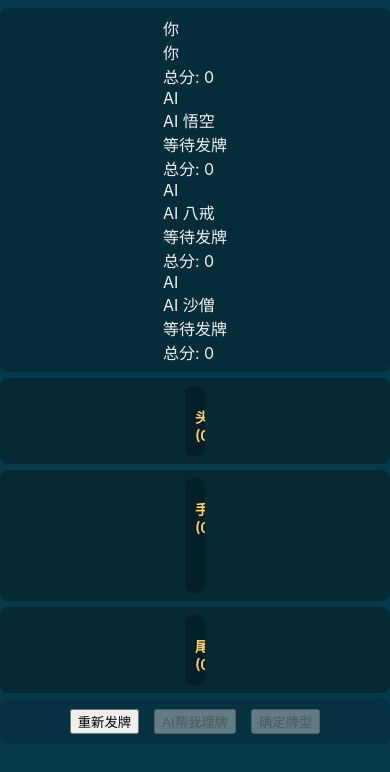
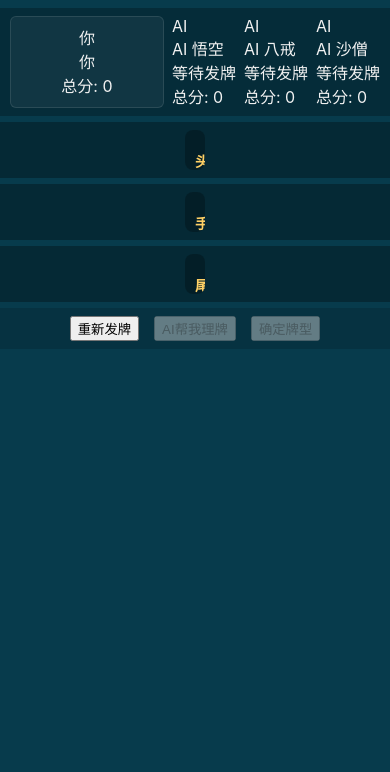
Before and after one commit to wen952555/sss, a React (Create React App) app in the folder frontend/: page / in a window 390 px wide. Shown: the top 772 px of the page. Built offline with nearby package versions, Linux system fonts and the light colour scheme.

Commit message:
Update App.css

```diff
--- a/frontend/src/App.css
+++ b/frontend/src/App.css
@@ -1,66 +1,91 @@
 /* frontend/src/App.css */
 
 /* --- 全局与基础布局 --- */
-body, html { height: 100%; margin: 0; overflow-x: hidden; }
-body { font-family: -apple-system, BlinkMacSystemFont, 'Segoe UI', Roboto, ऑक्सीजन, Ubuntu, Cantarell, 'Fira Sans', 'Droid Sans', 'Helvetica Neue', sans-serif; -webkit-font-smoothing: antialiased; -moz-osx-font-smoothing: grayscale; background-color: #073b4c; color: #f1f1f1; box-sizing: border-box; display: flex; /* 让body也成为flex容器 */ flex-direction: column; /* 确保app-container能撑满 */ }
-*, *::before, *::after { box-sizing: inherit; }
+body, html {
+  height: 100%;
+  margin: 0;
+  overflow-x: hidden;
+  background-color: #073b4c; /* 背景色放在 body 上 */
+}
+body {
+  font-family: -apple-system, BlinkMacSystemFont, 'Segoe UI', Roboto, ऑक्सीजन, Ubuntu, Cantarell, 'Fira Sans', 'Droid Sans', 'Helvetica Neue', sans-serif;
+  -webkit-font-smoothing: antialiased;
+  -moz-osx-font-smoothing: grayscale;
+  color: #f1f1f1;
+  box-sizing: border-box;
+  display: flex; /* 让body也成为flex容器 */
+  flex-direction: column; /* 确保app-container能撑满 */
+}
+*, *::before, *::after {
+  box-sizing: inherit;
+}
 
 .app-container {
   display: flex;
-  flex-direction: column;
-  align-items: stretch; /* 子横幅占满宽度 */
+  flex-direction: column; /* 确保其子元素（game-view-active 或 comparison-view-container）能正确应用flex-grow */
   width: 100%;
-  flex-grow: 1; /* 关键：让 app-container 占据所有可用垂直空间 */
-  /* padding 由 game-view-active 控制 */
+  flex-grow: 1; /* 占据body内所有可用垂直空间 */
+  /* padding 由子视图内部控制，或不设 */
 }
 
 /* 主游戏视图容器 (包含5个横幅) */
 .game-view-active {
   display: flex;
-  flex-direction: column;
-  align-items: center;
+  flex-direction: column; /* 五个横幅垂直排列 */
+  align-items: stretch;    /* 关键：让子横幅默认拉伸以占满宽度 */
   width: 100%;
-  flex-grow: 1; /* 关键：让 game-view-active 也占据父容器所有可用垂直空间 */
-  padding: 10px 0;
-  gap: 8px; /* 减小横幅间距，为内容区争取更多空间 */
+  flex-grow: 1;          /* 占据app-container内所有可用垂直空间 */
+  padding: 10px 0;       /* 上下padding，左右由banner-section控制 */
+  gap: 8px;              /* 横幅之间的垂直间距 */
 }
 
-/* 通用横幅区域样式 */
+/* 通用横幅区域样式 - 核心：占满宽度 */
 .banner-section {
-  width: 100%;
-  max-width: 900px;
-  margin-left: auto;
-  margin-right: auto;
-  padding: 8px 15px; /* 统一减小一点横幅的上下padding */
+  width: 100%;           /* 关键：占满父容器 (.game-view-active) 的宽度 */
+  padding: 10px 15px;    /* 横幅自身的左右内边距，上下padding根据内容调整 */
   background-color: rgba(0, 0, 0, 0.2);
-  border-radius: 8px;
   display: flex;
   flex-direction: column;
-  align-items: center;
+  align-items: center; /* 横幅内部的内容块（如top-banner-container, hand-area, controls）水平居中 */
 }
-.player-status-banner-section { background-color: rgba(0,0,0,0.25); padding: 6px 15px; /* 顶部横幅可以更紧凑 */ }
-.hand-lane-banner { background-color: rgba(0,0,0,0.3); padding: 10px 15px; /* 牌道横幅padding */ }
-.controls-banner-section { background-color: rgba(0,0,0,0.15); }
+/* 移除之前为第一个和最后一个横幅添加的圆角，除非特别需要 */
+/* .game-view-active > .banner-section:first-child { ... } */
+/* .game-view-active > .banner-section:last-child { ... } */
 
 
-/* 横幅1: 玩家状态显示区 (样式保持不变) */
-.top-banner-container { /* ... */ }
-/* ... (AIPlayerDisplay 和 HumanPlayerBannerDisplay 的样式保持不变) ... */
+/* 横幅1: 玩家状态显示区 */
+.player-status-banner-section {
+  background-color: rgba(0,0,0,0.25);
+  padding-top: 8px;
+  padding-bottom: 8px;
+  flex-shrink: 0; /* 不允许此横幅在空间不足时被压缩 */
+}
+.top-banner-container {
+  display: flex;
+  justify-content: space-around;
+  align-items: stretch;
+  width: 100%;
+  max-width: 900px; /* TopBanner内部的内容可以有一个最大宽度 */
+  margin: 0 auto;
+  gap: 8px;
+  flex-wrap: wrap;
+}
+/* ... (player-banner-item 及其子元素样式保持不变或微调字体/间距) ... */
+.player-banner-item { flex: 1 1 150px; min-width: 130px; padding: 8px; border-radius: 6px; border: 1px solid rgba(255, 255, 255, 0.1); display: flex; flex-direction: column; align-items: center; text-align: center; background-color: rgba(255, 255, 255, 0.05); }
 
 
 /* 横幅2,3,4: 牌道区域 */
 .hand-lane-banner {
-  /* background-color: rgba(0,0,0,0.3); */
-  padding: 10px 15px;
-  flex-grow: 1; /* 关键：让每个牌道横幅平均分配剩余的垂直空间 */
-  display: flex; /* 确保内部 .hand-area 能正确居中和限制大小 */
+  background-color: rgba(0,0,0,0.3);
+  padding: 10px 15px; /* 牌道横幅的内边距 */
+  flex-grow: 1;     /* 关键：让每个牌道横幅平均分配剩余的垂直空间 */
+  display: flex;      /* 使内部.hand-area能正确居中和限制大小 */
   justify-content: center;
+  align-items: center; /* 如果 hand-area 不占满100%高度，则垂直居中 */
 }
-/* 对于中间的手牌/中道，可以给它更大的flex-grow比例 */
 .hand-lane-banner.middle-lane {
-  flex-grow: 1.5; /* 例如，让它比头尾道多占50%的额外空间 */
+  flex-grow: 1.5; /* 中道/手牌区获得更多垂直空间 */
 }
-
 .hand-area {
   background-color: rgba(0, 0, 0, 0.25);
   padding: 10px;
@@ -73,9 +98,8 @@ body { font-family: -apple-system, BlinkMacSystemFont, 'Segoe UI', Roboto, ऑ
   width: 100%;
   max-width: 680px;
   margin: 0 auto;
-  /* min-height 不再固定，将由 flex-grow 和内部内容决定，或通过js计算 */
-  height: 100%; /* 尝试让 hand-area 填满其父 hand-lane-banner */
-  overflow: hidden; /* 如果内容过多，避免溢出父横幅 */
+  height: 100%; /* 关键：让 hand-area 填满其父 hand-lane-banner 的高度 */
+  overflow: hidden; /* 处理内容溢出 */
 }
 .hand-info-internal { position: absolute; top: 6px; left: 10px; right: 10px; display: flex; justify-content: space-between; align-items: center; pointer-events: none; z-index: 1;}
 .hand-area-title-internal { color: #ffd166; font-weight: 600; font-size: 0.9em; }
@@ -93,45 +117,46 @@ body { font-family: -apple-system, BlinkMacSystemFont, 'Segoe UI', Roboto, ऑ
   justify-content: center;
   padding-top: 30px;
 }
-
-/* 卡牌样式 (保持之前的尺寸或按需微调) */
-.card { width: 55px; height: 77px; /* ... */ }
+.card { width: 55px; height: 77px; /* 卡牌尺寸 */ /* ...其他不变... */ }
 /* ... (Card hover, active, dragging 样式保持不变) ... */
 
 
 /* 横幅5: 控制按钮区 */
 .controls-banner-section {
-  padding: 15px 10px; /* 增加按钮区上下padding使其"增高" */
-  /* min-height: 100px; */ /* 或者设置一个最小高度 */
-  flex-shrink: 0; /* 防止在空间不足时被压缩 */
+  padding: 20px 10px; /* 增加上下 padding 使其高度增加 */
+  background-color: rgba(0,0,0,0.15);
+  flex-shrink: 0; /* 不允许此横幅在空间不足时被压缩 */
+  display: flex; /* 使用 flex 方便内部按钮组居中 */
+  flex-direction: column; /* 让 .controls 和 .compare-all-button 垂直排列 */
+  align-items: center; /* 内部元素水平居中 */
+  gap: 10px; /* 按钮组和比牌按钮之间的间距 */
 }
 .controls { display: flex; justify-content: center; gap: 15px; width: 100%; flex-wrap: wrap; padding-top: 0; }
 .game-button { /* ... (保持不变) ... */ }
-.game-button.compare-all-button { /* ... */ margin-top: 10px; width: auto; max-width: 300px; }
+.game-button.compare-all-button { /* ... */ margin-top: 0; /* 因为父级有gap */ width: auto; max-width: 300px; }
 
 
-/* --- 比牌视图容器 (保持不变) --- */
-.comparison-view-container { /* ... */ }
+/* --- 比牌视图容器 (全屏自适应) --- */
+.comparison-view-container { position: fixed; top: 0; left: 0; width: 100%; height: 100%; background-color: #073b4c; display: flex; align-items: center; justify-content: center; padding: 15px; z-index: 1000; overflow-y: auto; }
+.comparison-modal-content { background-color: rgba(0, 0, 0, 0.45); padding: 20px; border-radius: 12px; box-shadow: 0 8px 25px rgba(0, 0, 0, 0.5); position: relative; width: 100%; max-width: 90%; display: flex; flex-direction: column; gap: 15px; }
 /* ... (其余比牌模态框相关样式保持不变) ... */
 
 
 /* --- 响应式调整 --- */
+@media (max-width: 960px) {
+  .banner-section {
+    /* max-width: 100%; */ /* 确保在中小屏幕上横幅内容也能占满 */
+  }
+  .top-banner-container { /* 在此断点下，如果内容区最大宽度减小，它也应该减小 */
+      max-width: 100%;
+  }
+  .hand-area {
+      max-width: 100%;
+  }
+}
 @media (max-width: 768px) {
   .app-container.game-view-active { padding: 8px 0; gap: 6px; }
   .banner-section { padding: 8px 10px; }
-  .hand-lane-banner { flex-grow: 1; /* 平板上保持均分或按需调整 */ }
-  .hand-lane-banner.middle-lane { flex-grow: 1.2; /* 平板上中道可以稍微多一点空间 */ }
-  .hand-area { min-height: 80px; /* 根据卡牌尺寸调整 */ }
-  .card { width: 45px; height: 63px; }
-  .hand-area.allow-wrapping { min-height: 120px; /* (63*2 + gap) + 文字 + padding */ }
-  .controls-banner-section { padding: 12px 10px; }
   /* ... (其他响应式调整) ... */
 }
-@media (max-width: 480px) {
-  .hand-lane-banner.middle-lane { flex-grow: 1.5; /* 手机上中道需要更多空间换行 */ }
-  .card { width: 38px; height: 53px; }
-  .hand-area { min-height: 70px; }
-  .hand-area.allow-wrapping { min-height: 115px; }
-  .controls-banner-section { padding: 10px; }
-  /* ... (其他响应式调整) ... */
-}
+/* ... (更小屏幕的响应式调整) ... */
```
